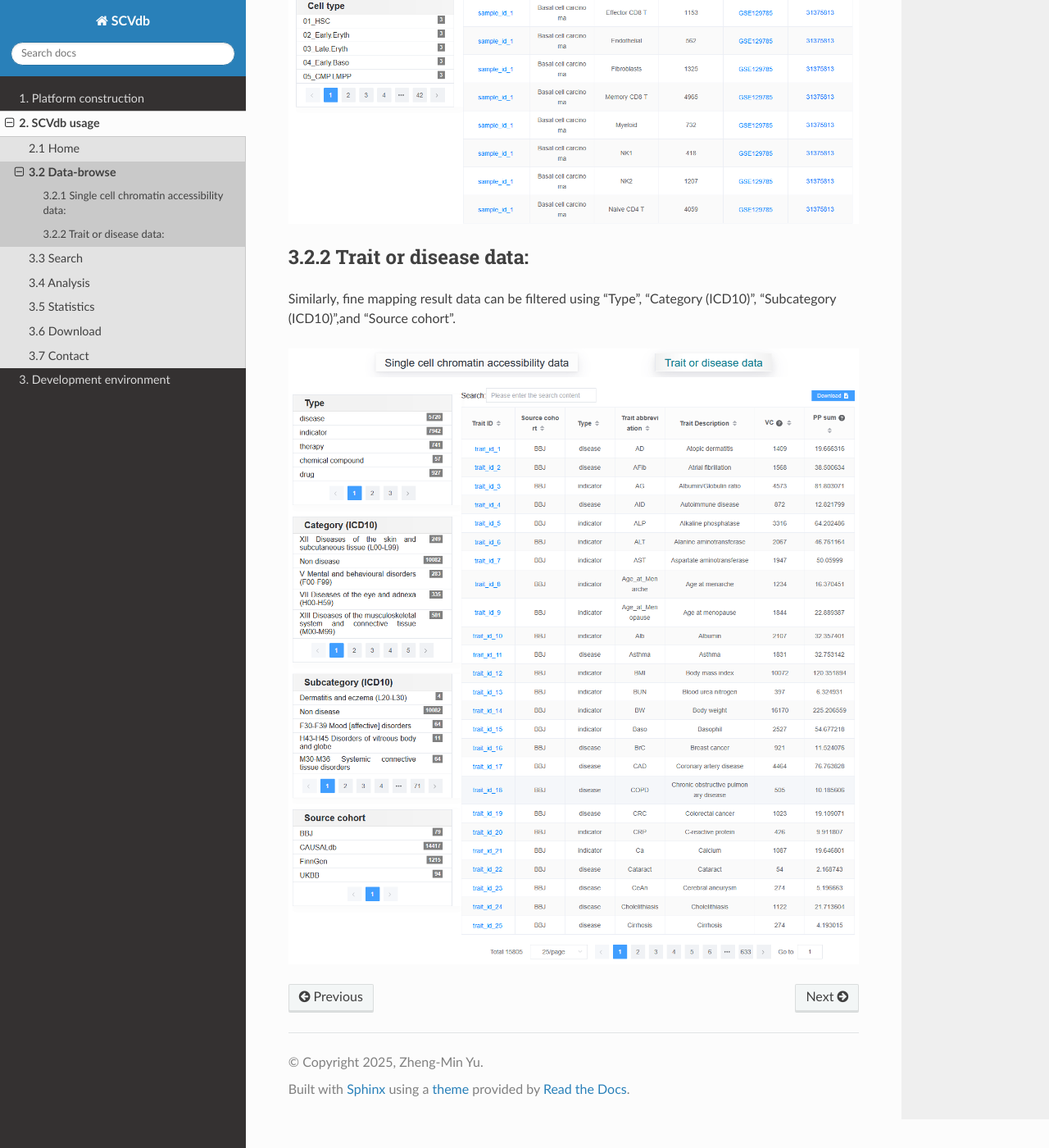
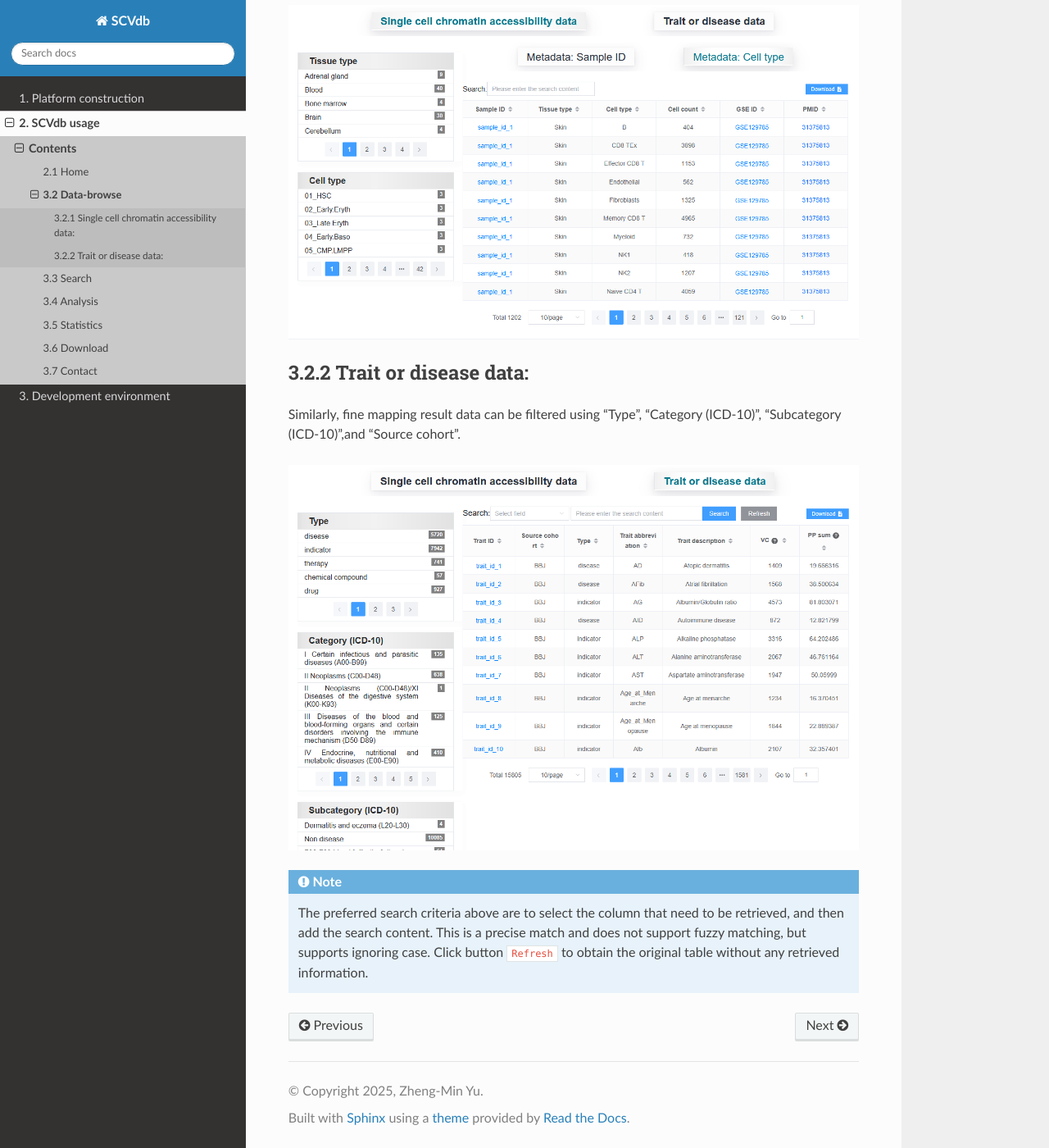
Before and after one commit to YuZhengM/scvmap-tutorial, a Sphinx documentation site: the page built from docs/source/usage/dataBrowse.rst, in a window 1280 px wide and 1400 px high, scrolled down 1211 px. Shown: the whole window at 82% size. Built offline with Sphinx 7.4.7 and the Read the Docs theme 3.1.0, drawn with Linux system fonts in a browser that asks for light colours; pages that are not in the unit, such as notebooks, are missing from menus; some of the changed text lies outside the part shown.

Commit message:
feat: 完善 Data-browse 页面

```diff
--- a/docs/source/usage.rst
+++ b/docs/source/usage.rst
@@ -31,6 +31,9 @@
  | SCVdb provides a comprehensive collection of downloadable data.
 
 
+Contents
+--------
+
 .. toctree::
 
     usage/home
--- a/docs/source/usage/dataBrowse.rst
+++ b/docs/source/usage/dataBrowse.rst
@@ -1,25 +1,40 @@
 3.2 Data-browse
 ================
 
-The "Data-browse" page of SCVdb provides users with options for single-cell samples and traits or diseases to access detailed data. Single cell datasets are further divided into sample or cell type based access data.
+The "Data-browse" page of SCVdb provides users with options for single-cell samples and traits or diseases to access detailed data.
 
 The displayed information content supports interactive tables, alphabetical sorting, and can be searched for the desired records using Search. After the user clicks on the "Sample ID" or "Trait ID" of interest, detailed information will be displayed on the new webpage.
 
+.. note::
+
+    We provide table downloads.
 
 3.2.1 Single cell chromatin accessibility data:
-************************************************
+^^^^^^^^^^^^^^^^^^^^^^^^^^^^^^^^^^^^^^^^^^^^^^^^
+
+Single cell datasets are further divided into **sample** or **cell type** based access data.
+
+3.2.1.1 Metadata: Sample ID:
+******************************
 
 We provide filtering based on "Tissue type" and "Health type" using samples as the metadata.
 
-.. image:: dataBrowse/help_data_browse1.png
+.. image:: ../img/dataBrowse/sc_sample_id.png
+
+3.2.1.2 Metadata: Cell type:
+******************************
 
 We provide filtering based on "Tissue type" and "cell type" using cell type as the metadata.
 
-.. image:: dataBrowse/help_data_browse2.png
+.. image:: ../img/dataBrowse/sc_cell_type.png
 
 3.2.2 Trait or disease data:
-************************************************
+^^^^^^^^^^^^^^^^^^^^^^^^^^^^^^^^^^^^^^^^^^^^^^^^
 
-Similarly, fine mapping result data can be filtered using "Type", "Category (ICD10)", "Subcategory (ICD10)",and "Source cohort".
+Similarly, fine mapping result data can be filtered using "Type", "Category (ICD-10)", "Subcategory (ICD-10)",and "Source cohort".
 
-.. image:: dataBrowse/help_data_browse3.png
+.. image:: ../img/dataBrowse/fine_mapping.png
+
+.. note::
+
+    The preferred search criteria above are to select the column that need to be retrieved, and then add the search content. This is a precise match and does not support fuzzy matching, but supports ignoring case. Click button ``Refresh`` to obtain the original table without any retrieved information.
```
Also changed, not shown: docs/source/index.rst (+4 -4 lines), docs/source/usage/home.rst (+14 -14 lines), docs/source/img/dataBrowse/fine_mapping.png (added), docs/source/img/dataBrowse/sc_cell_type.png (added), docs/source/img/dataBrowse/sc_sample_id.png (added), docs/source/usage/dataBrowse/help_data_browse1.png (deleted), docs/source/usage/dataBrowse/help_data_browse2.png (deleted), docs/source/usage/dataBrowse/help_data_browse3.png (deleted).
